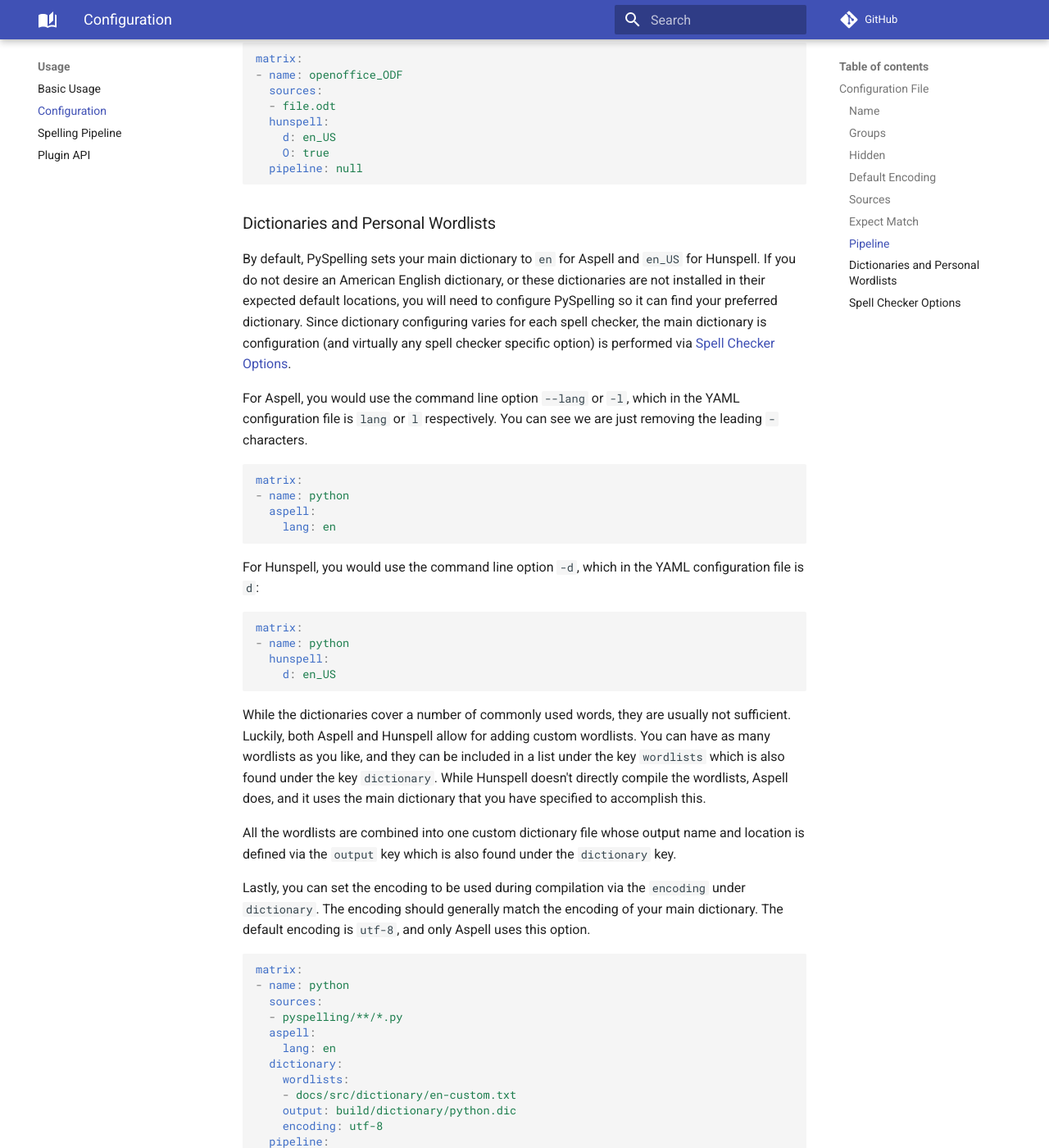
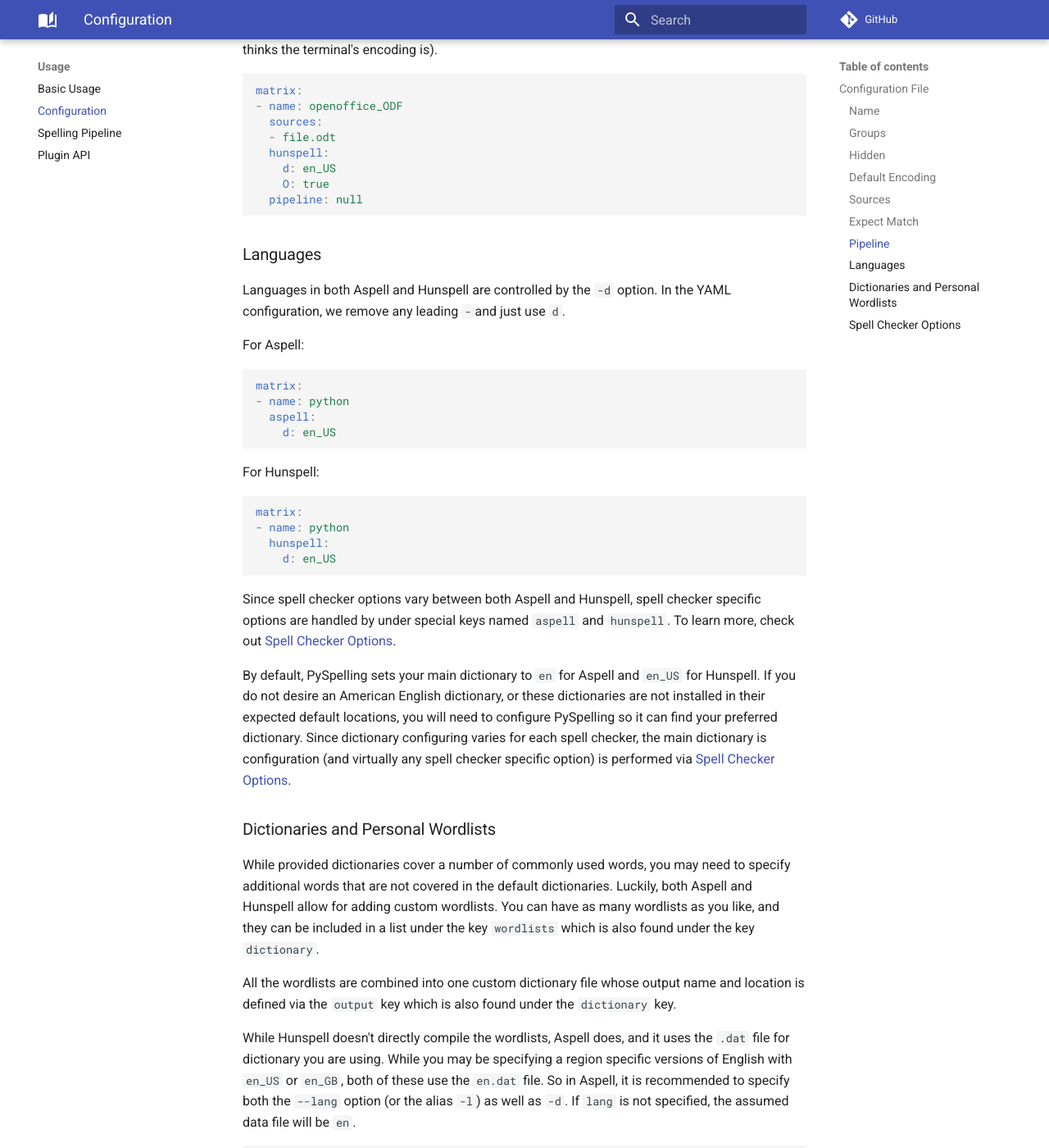
Before and after one commit to facelessuser/pyspelling, an MkDocs documentation site: the page built from docs/src/markdown/configuration.md, in a window 1280 px wide and 1400 px high, scrolled down 5574 px. Shown: the whole window at 82% size. Built offline with MkDocs 1.6.1 and Material for MkDocs 9.7.7, drawn with Linux system fonts in a browser that asks for light colours; comment, search, counter and statistics services are not loaded; some of the changed text lies outside the part shown.

Commit message:
Language option clarification when using Aspell (#126)
`d` is the preferred option for specifying languages, but `lang` must
be set to specify the `.dat` file needed when compiling custom
dictionaries from wordlists. This only applies to Aspell.

- Update docs to reflect the above statement
- Update tests and our personal config to properly represent this as
  well as people will most likely look at these cases and use as
  examples.

Fixes #120

````diff
--- a/docs/src/markdown/configuration.md
+++ b/docs/src/markdown/configuration.md
@@ -31,6 +31,7 @@ matrix:
 - name: Python Source
   aspell:
     lang: en
+    d: en_US
   sources:
   - pyspelling/**/*.py
 ```
@@ -45,6 +46,7 @@ matrix:
   - pyspelling/**/*.py
   aspell:
     lang: en
+    d: en_US
   dictionary:
     wordlists:
     - docs/src/dictionary/en-custom.txt
@@ -252,25 +254,21 @@ matrix:
   pipeline: null
 ```
 
-### Dictionaries and Personal Wordlists
+### Languages
 
-By default, PySpelling sets your main dictionary to `en` for Aspell and `en_US` for Hunspell. If you do not desire an
-American English dictionary, or these dictionaries are not installed in their expected default locations, you will need
-to configure PySpelling so it can find your preferred dictionary. Since dictionary configuring varies for each spell
-checker, the main dictionary is configuration (and virtually any spell checker specific option) is performed via
-[Spell Checker Options](#spell-checker-options).
+Languages in both Aspell and Hunspell are controlled by the `-d` option. In the YAML configuration, we remove any
+leading `-`and just use `d`.
 
-For Aspell, you would use the command line option `--lang` or `-l`, which in the YAML configuration file is `lang` or
-`l` respectively. You can see we are just removing the leading `-` characters.
+For Aspell:
 
 ```yaml
 matrix:
 - name: python
   aspell:
-    lang: en
+    d: en_US
 ```
 
-For Hunspell, you would use the command line option `-d`, which in the YAML configuration file is `d`:
+For Hunspell:
 
 ```yaml
 matrix:
@@ -279,13 +277,65 @@ matrix:
     d: en_US
 ```
 
-While the dictionaries cover a number of commonly used words, they are usually not sufficient. Luckily, both Aspell and
-Hunspell allow for adding custom wordlists. You can have as many wordlists as you like, and they can be included in a
-list under the key `wordlists` which is also found under the key `dictionary`. While Hunspell doesn't directly compile
-the wordlists, Aspell does, and it uses the main dictionary that you have specified to accomplish this.
+Since spell checker options vary between both Aspell and Hunspell, spell checker specific options are handled by under
+special keys named `aspell` and `hunspell`. To learn more, check out [Spell Checker Options](#spell-checker-options).
+
+By default, PySpelling sets your main dictionary to `en` for Aspell and `en_US` for Hunspell. If you do not desire an
+American English dictionary, or these dictionaries are not installed in their expected default locations, you will need
+to configure PySpelling so it can find your preferred dictionary. Since dictionary configuring varies for each spell
+checker, the main dictionary is configuration (and virtually any spell checker specific option) is performed via
+[Spell Checker Options](#spell-checker-options).
+
+### Dictionaries and Personal Wordlists
+
+While provided dictionaries cover a number of commonly used words, you may need to specify additional words that are not
+covered in the default dictionaries. Luckily, both Aspell and Hunspell allow for adding custom wordlists. You can have
+as many wordlists as you like, and they can be included in a list under the key `wordlists` which is also found under
+the key `dictionary`.
 
 All the wordlists are combined into one custom dictionary file whose output name and location is defined via the
 `output` key which is also found under the `dictionary` key.
+
+While Hunspell doesn't directly compile the wordlists, Aspell does, and it uses the `.dat` file for dictionary you are
+using. While you may be specifying a region specific versions of English with `en_US` or `en_GB`, both of these use the
+`en.dat` file. So in Aspell, it is recommended to specify both the `--lang` option (or the alias `-l`) as well as `-d`.
+If `lang` is not specified, the assumed data file will be `en`.
+
+```yaml
+matrix:
+- name: python
+  sources:
+  - pyspelling/**/*.py
+  aspell:
+    lang: en
+    d: en_US
+  dictionary:
+    wordlists:
+    - docs/src/dictionary/en-custom.txt
+    output: build/dictionary/python.dic
+  pipeline:
+  - pyspelling.filters.python:
+      comments: false
+```
+
+Hunspell, on the other hand, does not require an additional `lang` option as custom wordlists are handled differently
+than when under Aspell:
+
+```yaml
+matrix:
+- name: python
+  sources:
+  - pyspelling/**/*.py
+  hunspell:
+    d: en_US
+  dictionary:
+    wordlists:
+    - docs/src/dictionary/en-custom.txt
+    output: build/dictionary/python.dic
+  pipeline:
+  - pyspelling.filters.python:
+      comments: false
+```
 
 Lastly, you can set the encoding to be used during compilation via the `encoding` under `dictionary`. The encoding
 should generally match the encoding of your main dictionary. The default encoding is `utf-8`, and only Aspell uses this
@@ -298,6 +348,7 @@ matrix:
   - pyspelling/**/*.py
   aspell:
     lang: en
+    d: en_US
   dictionary:
     wordlists:
     - docs/src/dictionary/en-custom.txt
@@ -345,6 +396,7 @@ matrix:
   - pyspelling/**/*.py
   aspell:
     lang: en
+    d: en_US
   pipeline:
   - pyspelling.filters.python:
       strings: false
--- a/pyspelling/__init__.py
+++ b/pyspelling/__init__.py
@@ -506,10 +506,9 @@ class Hunspell(SpellChecker):
 
         dictionary_options = task.get('dictionary', {})
         output = os.path.abspath(dictionary_options.get('output', self.dict_bin))
-        lang = dictionary_options.get('lang', 'en_US')
         wordlists = dictionary_options.get('wordlists', [])
-        if lang and wordlists:
-            self.compile_dictionary(lang, dictionary_options.get('wordlists', []), None, output)
+        if wordlists:
+            self.compile_dictionary('', dictionary_options.get('wordlists', []), None, output)
         else:
             output = None
         return output
````
Also changed, not shown: docs/src/markdown/about/changelog.md (+3 -0 lines), docs/src/markdown/filters/stylesheets.md (+1 -1 lines), 14 other files.
